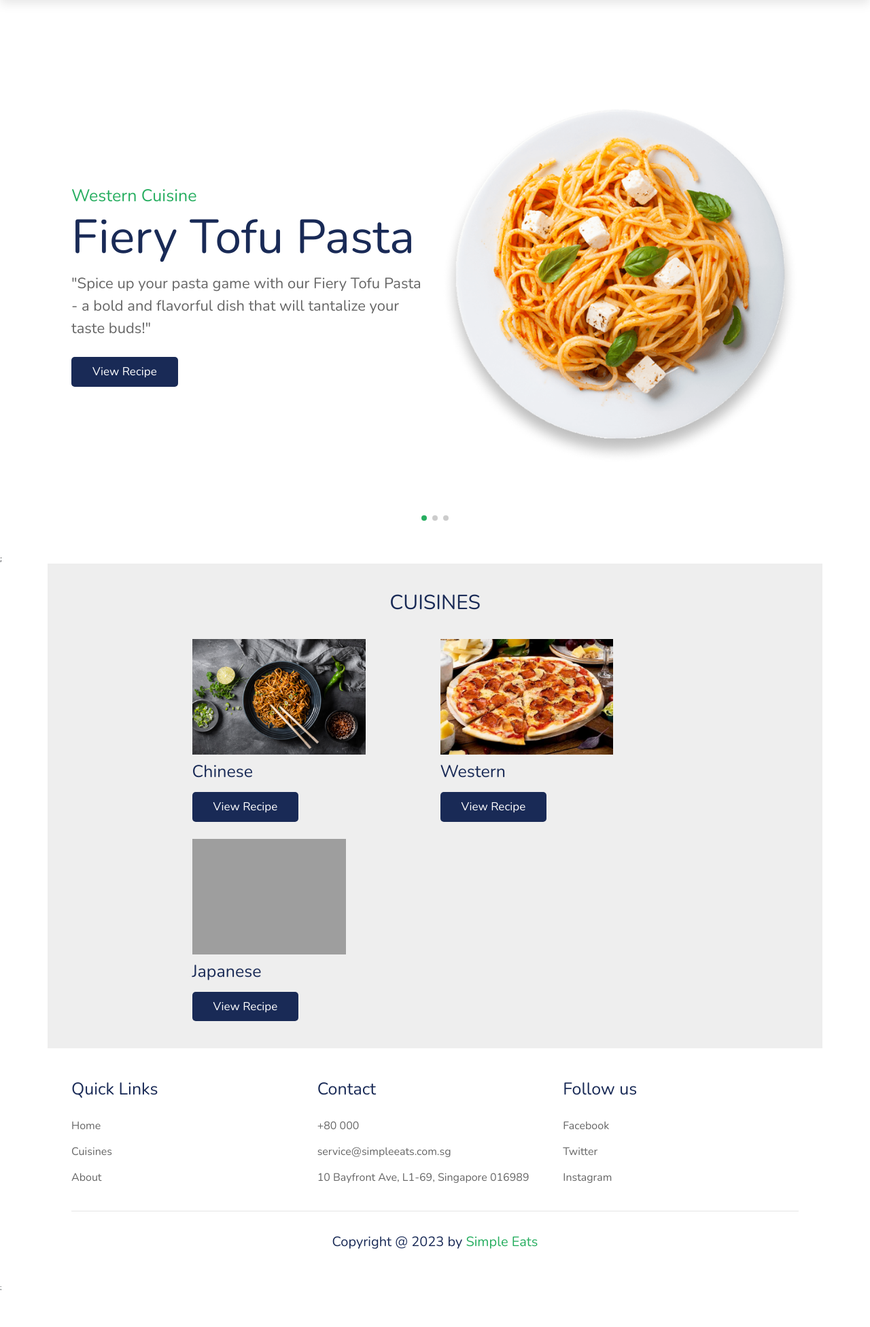
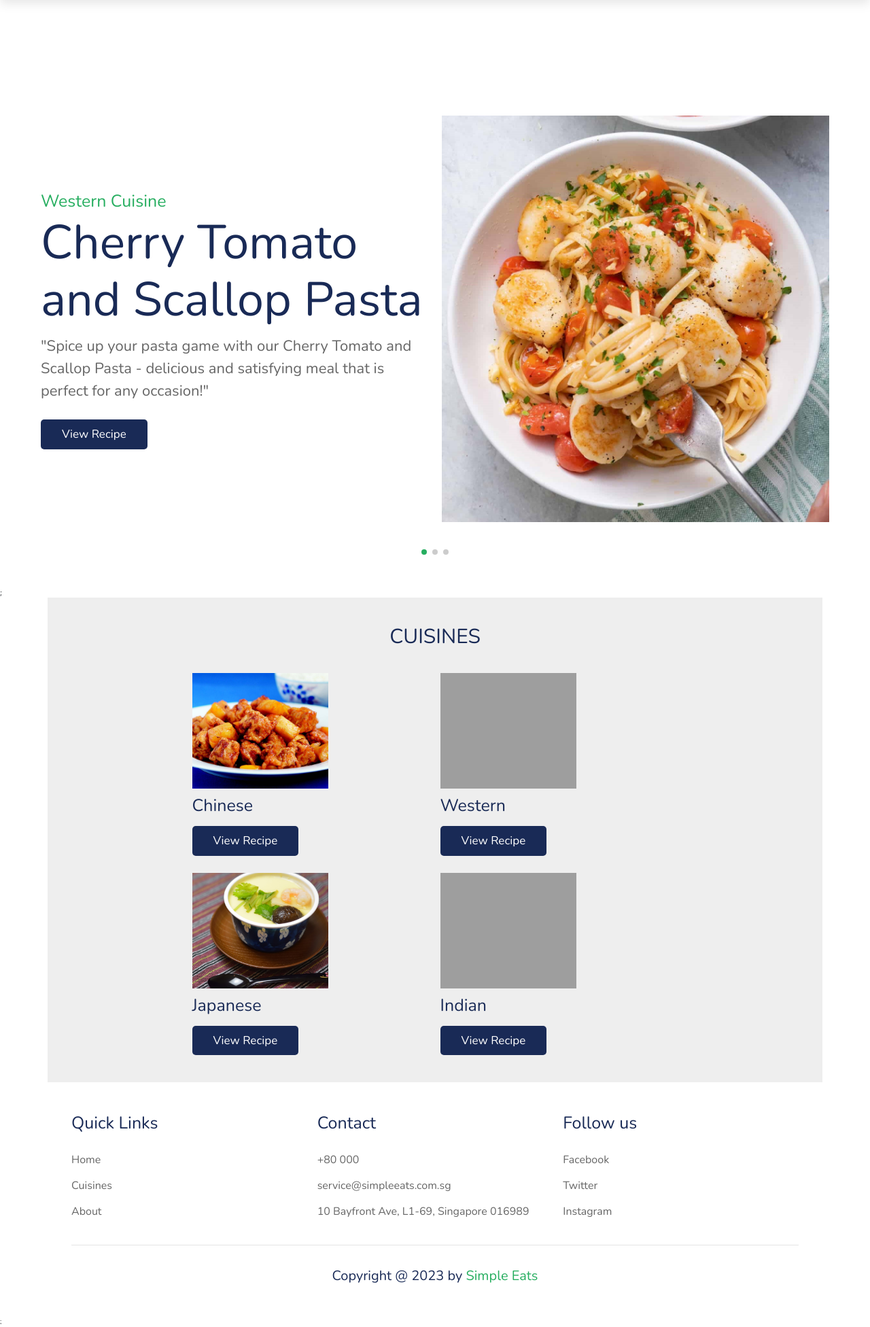
Before and after one commit to RamenBoy0/inf1005-Project, a PHP site: page / in a window 1280 px wide. Shown: the part 81-2033 px from the top of the page at 68% size. Before the commit the page ends 1979 px from the top, so only its background shows below. Run offline with PHP 8.4, Linux system fonts and the light colour scheme; the visitor is signed in with stand-in values (Sample User, id 1); grey boxes are pictures that could not be loaded.

Commit message:
updated codes to integrate cuisines and search bar

```diff
--- a/SimpleEats/briyani.php
+++ b/SimpleEats/briyani.php
@@ -34,7 +34,7 @@
             of South Asia, as well as in the Middle East and beyond.
         </p>
         <div class="recipe-img">
-            <img src="image/briyani.jpg" alt="Briyani">
+            <img src="images/briyani.jpg" alt="Briyani">
         </div>
         <div class="recipe-icons">
           <div class="box">
--- a/SimpleEats/carbonarapasta.php
+++ b/SimpleEats/carbonarapasta.php
@@ -24,7 +24,7 @@
             pepper, and sometimes cream.
         </p>
         <div class="recipe-img">
-            <img src="image/carbonarapasta.jpg" alt="Carbonara Pasta">
+            <img src="images/carbonarapasta.jpg" alt="Carbonara Pasta">
         </div>
         <div class="recipe-icons">
           <div class="box">
--- a/SimpleEats/chawanmushi.php
+++ b/SimpleEats/chawanmushi.php
@@ -36,7 +36,7 @@
             in season.
         </p>
         <div class="recipe-img">
-            <img src="image/chawanmushi.jpg" alt="Chawanmushi">
+            <img src="images/chawanmushi.jpg" alt="Chawanmushi">
         </div>
         <div class="recipe-icons">
           <div class="box">
--- a/SimpleEats/cheeseburger.php
+++ b/SimpleEats/cheeseburger.php
@@ -29,7 +29,7 @@
             cheese, and flavorful toppings make for a delicious and satisfying meal.
         </p>
         <div class="recipe-img">
-            <img src="image/cheeseburger.jpg" alt="Cheese Burger">
+            <img src="images/cheeseburger.jpg" alt="Cheese Burger">
         </div>
         <div class="recipe-icons">
           <div class="box">
--- a/SimpleEats/chicmasala.php
+++ b/SimpleEats/chicmasala.php
@@ -25,7 +25,7 @@
             cuisine, such as cumin, coriander, turmeric, and garam masala.
         </p>
         <div class="recipe-img">
-            <img src="image/chicmasala.jpg" alt="Chicken Masala">
+            <img src="images/chicmasala.jpg" alt="Chicken Masala">
         </div>
         <div class="recipe-icons">
           <div class="box">
--- a/SimpleEats/chinese.php
+++ b/SimpleEats/chinese.php
@@ -25,7 +25,7 @@
                 <article class="col-sm">
                     <h5>Kung Pao Chicken</h5>
                     <figure>
-                        <img src="image/kungpaochic.jpg" class="img-thumbnail" alt="Kung Pao Chicken"/>
+                        <img src="images/kungpaochic.jpg" class="img-thumbnail" alt="Kung Pao Chicken"/>
                     </figure>
                     <div class="button">
                         <a href="kungpaochic.php" >View More</a>
@@ -34,7 +34,7 @@
                 <article class="col-sm">
                     <h5>Sweet and Sour Pork</h5>
                     <figure>
-                        <img src="image/sweetandsourpork.jpg" class="img-thumbnail" alt="Sweet & Sour Pork"/>
+                        <img src="images/sweetandsourpork.jpg" class="img-thumbnail" alt="Sweet & Sour Pork"/>
                     </figure>
                     <div class="button">
                         <a href="sweet&sourpork.php" >View More</a>
--- a/SimpleEats/css/home.css
+++ b/SimpleEats/css/home.css
@@ -123,56 +123,8 @@ header .flex .icons a:hover{
     transform: rotate(360deg);
 }
 
-#search-form{
-    position: fixed;
-    top:-110%; left:0;
-    height:100%; width:100%;
-    z-index: 1004;
-    background:rgba(0,0,0,.8);
-    display: flex;
-    align-items: center;
-    justify-content: center;
-    padding:0 1rem;
-}
-
-#search-form.active{
-    top:0;
-}
-
-#search-form #search-box{
-    width:50rem;
-    border-bottom: .1rem solid #fff;
-    padding:1rem 0;
-    color:#fff;
-    font-size: 3rem;
-    text-transform: none;
-    background:none;
-}
-
-#search-form #search-box::placeholder{
-    color:#eee;
-}
-
-#search-form #search-box::-webkit-search-cancel-button{
-    -webkit-appearance: none;
-}
-
-#search-form label{
-    color:#fff;
-    cursor:pointer;
-    font-size: 3rem;
-}
-
-#search-form label:hover{
-    color:var(--green);
-}
-
-#search-form #close{
-    position: absolute;
-    color:#fff;
-    cursor: pointer;
-    top: 2rem; right:3rem;
-    font-size: 5rem;
+.home .home-slider{
+    padding-top: 5rem;
 }
 
 .home .home-slider .slide{
@@ -222,6 +174,14 @@ header .flex .icons a:hover{
     grid-template-columns: repeat(auto-fit, 35rem);
     gap:1.5rem;
     justify-content: center;
+}
+
+.dishes .box-container .box img{
+    height:17rem;
+    margin:1rem 0;
+    width: 200px;
+    height: 200px;
+    object-fit: cover;
 }
 
 /*.dishes .box-container .box{
--- a/SimpleEats/fish&chip.php
+++ b/SimpleEats/fish&chip.php
@@ -23,7 +23,7 @@
             fish and deep-fried chips (French fries).
         </p>
         <div class="recipe-img">
-            <img src="image/fishandchips.jpg" alt="Fish & Chips">
+            <img src="images/fishandchips.jpg" alt="Fish & Chips">
         </div>
         <div class="recipe-icons">
           <div class="box">
--- a/SimpleEats/index.php
+++ b/SimpleEats/index.php
@@ -19,20 +19,26 @@
                 <div class="box-container">
 
                     <div class="box">
-                        <img src="images/chinese-noodles.jpg" alt="">
+                        <img src="images/sweetandsourpork.jpg" alt="">
                         <h3>Chinese</h3>
                         <a href="chinese.php" class="btn">View Recipe</a>
                     </div>
 
                     <div class="box">
-                        <img src="images/pizza.jpg" alt="">
+                        <img src="images/cheeseburger.jpg" alt="">
                         <h3>Western</h3>
                         <a href="western.php" class="btn">View Recipe</a>
                     </div>
 
                     <div class="box">
-                        <img src="images/japanese-sushi-platter.jpg" alt="">
+                        <img src="images/chawanmushi.jpg" alt="">
                         <h3>Japanese</h3>
+                        <a href="japanese.php" class="btn">View Recipe</a>
+                    </div>
+
+                    <div class="box">
+                        <img src="images/briyani.jpg" alt="">
+                        <h3>Indian</h3>
                         <a href="japanese.php" class="btn">View Recipe</a>
                     </div>
                 </div>
--- a/SimpleEats/indian.php
+++ b/SimpleEats/indian.php
@@ -23,7 +23,7 @@
                 <article class="col-sm">
                     <h5>Briyani</h5>
                     <figure>
-                        <img src="image/briyani.jpg" class="img-thumbnail" alt="Briyani"/>
+                        <img src="images/briyani.jpg" class="img-thumbnail" alt="Briyani"/>
                     </figure>
                     <div class="button">
                         <a href="briyani.php" >View More</a>
@@ -32,7 +32,7 @@
                 <article class="col-sm">
                     <h5>Roti Prata</h5>
                     <figure>
-                        <img src="image/rotiprata.jpg" class="img-thumbnail" alt="Roti Prata"/>
+                        <img src="images/rotiprata.jpg" class="img-thumbnail" alt="Roti Prata"/>
                     </figure>
                     <div class="button">
                         <a href="rotiprata.php" >View More</a>
@@ -41,7 +41,7 @@
                 <article class="col-sm">
                     <h5>Chicken Masala</h5>
                     <figure>
-                        <img src="image/chicmasala.jpg" class="img-thumbnail" alt="Chicken Masala"/>
+                        <img src="images/chicmasala.jpg" class="img-thumbnail" alt="Chicken Masala"/>
                     </figure>
                     <div class="button">
                         <a href="chicmasala.php" >View More</a>
--- a/SimpleEats/japanese.php
+++ b/SimpleEats/japanese.php
@@ -23,7 +23,7 @@
                 <article class="col-sm">
                     <h5>Chawanmushi</h5>
                     <figure>
-                        <img src="image/chawanmushi.jpg" class="img-thumbnail" alt="Chawanmushi"/>
+                        <img src="images/chawanmushi.jpg" class="img-thumbnail" alt="Chawanmushi"/>
                     </figure>
                     <div class="button">
                         <a href="chawanmushi.php" >View More</a>
@@ -32,7 +32,7 @@
                 <article class="col-sm">
                     <h5>Pork Ramen</h5>
                     <figure>
-                        <img src="image/porkramen.jpg" class="img-thumbnail" alt="Pork Ramen"/>
+                        <img src="images/porkramen.jpg" class="img-thumbnail" alt="Pork Ramen"/>
                     </figure>
                     <div class="button">
                         <a href="porkramen.php" >View More</a>
@@ -41,7 +41,7 @@
                 <article class="col-sm">
                     <h5>Teriyaki Chicken with Rice</h5>
                     <figure>
-                        <img src="image/teriyakichicrice.jpg" class="img-thumbnail" alt="Teriyaki Chicken Rice"/>
+                        <img src="images/teriyakichicrice.jpg" class="img-thumbnail" alt="Teriyaki Chicken Rice"/>
                     </figure>
                     <div class="button">
                         <a href="teriyakichic.php" >View More</a>
--- a/SimpleEats/kungpaochic.php
+++ b/SimpleEats/kungpaochic.php
@@ -23,7 +23,7 @@
             chunks of chicken stir-fried with peanuts and vegetables in a spicy sauce.
         </p>
         <div class="recipe-img">
-            <img src="image/kungpaochic.jpg" alt="Kung Pao Chicken">
+            <img src="images/kungpaochic.jpg" alt="Kung Pao Chicken">
         </div>
         <div class="recipe-icons">
           <div class="box">
--- a/SimpleEats/porkramen.php
+++ b/SimpleEats/porkramen.php
@@ -26,7 +26,7 @@
             onions, and may be seasoned with soy sauce, miso, or other seasonings.
         </p>
         <div class="recipe-img">
-            <img src="image/porkramen.jpg" alt="Pork Ramen">
+            <img src="images/porkramen.jpg" alt="Pork Ramen">
         </div>
         <div class="recipe-icons">
           <div class="box">
--- a/SimpleEats/rotiprata.php
+++ b/SimpleEats/rotiprata.php
@@ -23,7 +23,7 @@
             Singapore and Malaysia.
         </p>
         <div class="recipe-img">
-            <img src="image/rotiprata.jpg" alt="Roti Prata">
+            <img src="images/rotiprata.jpg" alt="Roti Prata">
         </div>
         <div class="recipe-icons">
           <div class="box">
--- a/SimpleEats/scalloppasta.php
+++ b/SimpleEats/scalloppasta.php
@@ -29,7 +29,7 @@
             perfect for any occasion.
         </p>
         <div class="recipe-img">
-            <img src="image/scalloppasta.jpg" alt="scalloppasta">
+            <img src="images/scalloppasta.jpg" alt="scalloppasta">
         </div>
         <div class="recipe-icons">
           <div class="box">
--- a/SimpleEats/slider.php
+++ b/SimpleEats/slider.php
@@ -1,5 +1,3 @@
-             <div class="container">
-
 <section class="home" id="home">
 
     <div class="swiper home-slider">
@@ -9,36 +7,36 @@
             <div class="swiper-slide slide">
                 <div class="content">
                     <span>Western Cuisine</span>
-                                <h3>Fiery Tofu Pasta</h3>
-                                <p>"Spice up your pasta game with our Fiery Tofu Pasta - a bold and flavorful dish that will tantalize your taste buds!"</p>
-                                <a href="#" class="btn">View Recipe</a>
+                    <h3>Cherry Tomato and Scallop Pasta</h3>
+                    <p>"Spice up your pasta game with our Cherry Tomato and Scallop Pasta -  delicious and satisfying meal that is perfect for any occasion!"</p>
+                    <a href="scalloppasta.php" class="btn">View Recipe</a>
                 </div>
                 <div class="image">
-                                <img src="images/home-img-1.png" alt="">
+                    <img src="images/scalloppasta.jpg" alt="">
                 </div>
             </div>
 
             <div class="swiper-slide slide">
                 <div class="content">
                     <span>Chinese Cuisine</span>
-                                <h3>Herb Roasted-Chicken</h3>
-                                <p>"Savor the rich and aromatic flavors of our Herb-Roasted Chicken - a classic and hearty dish that's sure to impress any dinner guest!"</p>
-                                <a href="#" class="btn">View Recipe</a>
+                    <h3>Sweet And Sour Pork</h3>
+                    <p>"Savor the rich and aromatic flavors of our Sweet And Sour Pork - a classic Chinese dish that combines tender pieces of pork with a tangy and sweet sauce. !"</p>
+                    <a href="sweet&sourpork.php" class="btn">View Recipe</a>
                 </div>
                 <div class="image">
-                                <img src="images/home-img-2.png" alt="">
+                    <img src="images/sweetandsourpork.jpg" alt="">
                 </div>
             </div>
 
             <div class="swiper-slide slide">
                 <div class="content">
                     <span>Japanese Cuisine</span>
-                                <h3>Tonkotsu Ramen</h3>
-                                <p>"Transport your taste buds to the sunny shores of the Mediterranean with our savory and aromatic Pepperoni Pizza featuring deliciously briny olives - a pizza lover's dream come true!"</p>
-                                <a href="#" class="btn">View Recipe</a>
+                    <h3>Pork Ramen</h3>
+                    <p>"Transport your taste buds to the Japan with our savory and delicious Pork Ramen!"</p>
+                    <a href="porkramen.php" class="btn">View Recipe</a>
                 </div>
                 <div class="image">
-                                <img src="images/home-img-3.png" alt="">
+                    <img src="images/porkramen.jpg" alt="">
                 </div>
             </div>
 
@@ -49,5 +47,3 @@
     </div>
 
 </section>
-
-             </div>
--- a/SimpleEats/sweet&sourpork.php
+++ b/SimpleEats/sweet&sourpork.php
@@ -23,7 +23,7 @@
             pieces of pork with a tangy and sweet sauce.
         </p>
         <div class="recipe-img">
-            <img src="image/sweetandsourpork.jpg" alt="Sweet & Sour Pork">
+            <img src="images/sweetandsourpork.jpg" alt="Sweet & Sour Pork">
         </div>
         <div class="recipe-icons">
           <div class="box">
--- a/SimpleEats/teriyakichic.php
+++ b/SimpleEats/teriyakichic.php
@@ -24,7 +24,7 @@
             served with steamed white rice.
         </p>
         <div class="recipe-img">
-            <img src="image/teriyakichicrice.jpg" alt="Teriyaki Chicken Rice">
+            <img src="images/teriyakichicrice.jpg" alt="Teriyaki Chicken Rice">
         </div>
         <div class="recipe-icons">
           <div class="box">
```
Also changed, not shown: SimpleEats/western.php (+4 -4 lines). Lines whose indentation alone changed are shown as unchanged.
